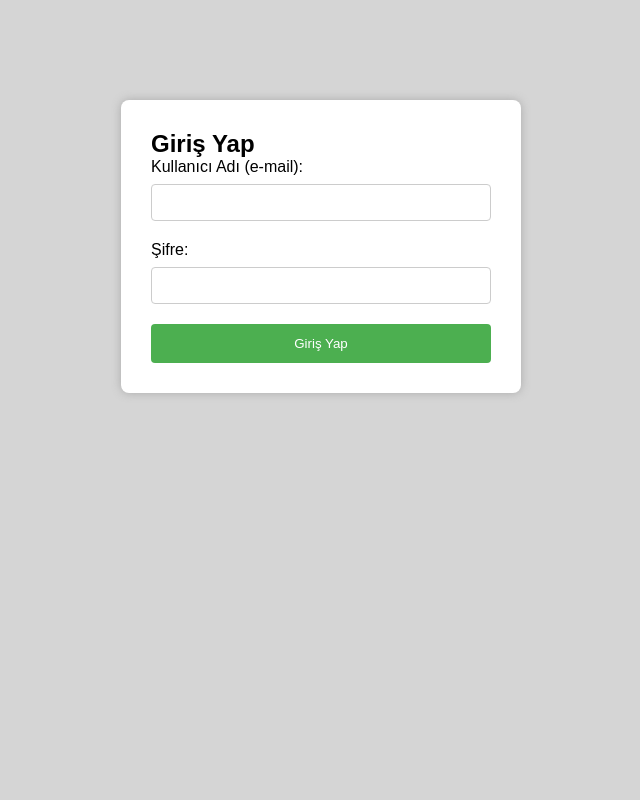
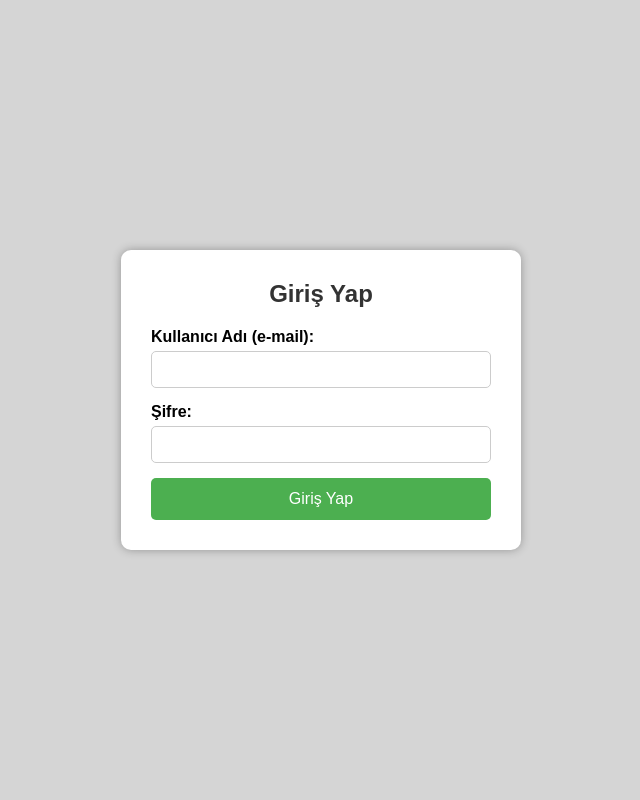
Before and after one commit to NihatKocukoglu/web-technologies-project, a PHP site: page /Login.php in a window 1280 px wide. Shown: the whole page, without its empty margins (319-959 px from the left). Run offline with PHP 8.4, Linux system fonts and the light colour scheme.

Commit message:
Add files via upload

```diff
--- a/Web Proje/Login.php
+++ b/Web Proje/Login.php
@@ -1,30 +1,21 @@
 <?php
-// Hata mesajını tutacak değişken
 $hata = "";
-
-// Giriş başarılı olup olmadığını tutar
 $girisBasarili = false;
 
-// Form gönderildiğinde çalışır
 if ($_SERVER["REQUEST_METHOD"] == "POST") {
-    // Doğru e-posta ve şifreyi tanımla
     $dogru_email = "b221210054@sakarya.edu.tr";
     $dogru_sifre = "b221210054";
 
-    // Kullanıcıdan gelen verileri al ve boşluklarını temizle
     $email = trim($_POST["email"]);
     $sifre = trim($_POST["password"]);
 
-    // Giriş bilgileri kontrolü
     if (empty($email) || empty($sifre)) {
         $hata = "Kullanıcı adı ve şifre boş bırakılamaz.";
     } elseif (!filter_var($email, FILTER_VALIDATE_EMAIL)) {
         $hata = "Geçerli bir e-posta adresi giriniz.";
     } elseif ($email === $dogru_email && $sifre === $dogru_sifre) {
-        // Giriş başarılı
         $girisBasarili = true;
     } else {
-        // Bilgiler yanlış
         $hata = "Kullanıcı adı veya şifre hatalı.";
     }
 }
@@ -35,77 +26,38 @@ if ($_SERVER["REQUEST_METHOD"] == "POST") {
 <head>
     <meta charset="UTF-8">
     <title>Login</title>
+    <link rel="stylesheet" href="style.css">
+    <meta name="viewport" content="width=device-width, initial-scale=1.0">
 
-    <!-- Ortak CSS dosyasına bağlantı -->
-    <link rel="stylesheet" href="style.css">
-
-    <!-- Login sayfasına özel bazı stiller -->
-    <style>
-        .login-container {
-            max-width: 400px;
-            margin: 100px auto;
-            background: white;
-            padding: 30px;
-            border-radius: 8px;
-            box-shadow: 0 0 10px #aaa;
-        }
-
-        .login-container input[type="text"],
-        .login-container input[type="password"] {
-            width: 100%;
-            padding: 10px;
-            margin: 8px 0 20px;
-            border: 1px solid #ccc;
-            border-radius: 4px;
-        }
-
-        .login-container input[type="submit"] {
-            background-color: #4CAF50;
-            color: white;
-            padding: 12px;
-            border: none;
-            width: 100%;
-            border-radius: 4px;
-            cursor: pointer;
-        }
-
-        .hata {
-            color: red;
-            margin-bottom: 10px;
-        }
-
-        .basarili {
-            color: green;
-        }
-    </style>
 </head>
 <body>
 
-<!-- Login formunu saran kutu -->
-<div class="login-container">
+<div class="login-wrapper">
+    <div class="login-box">
 
-    <?php if ($girisBasarili): ?>
-        <!-- Giriş başarılıysa kullanıcıya mesaj -->
-        <h2 class="basarili">Hoşgeldiniz, <?php echo explode('@', $email)[0]; ?>!</h2>
+        <?php if ($girisBasarili): ?>
+            <h2>Hoşgeldiniz, <?php echo explode('@', $email)[0]; ?>!</h2>
+            <div class="buttons">
+                <a href="index.html">
+                    <button>Ana Sayfaya Git</button>
+                </a>
+            </div>
+        <?php else: ?>
+            <h2>Giriş Yap</h2>
+            <?php if (!empty($hata)) echo "<div class='error'>$hata</div>"; ?>
 
-    <?php else: ?>
-        <!-- Giriş formu -->
-        <h2>Giriş Yap</h2>
+            <form method="post">
+                <label for="email">Kullanıcı Adı (e-mail):</label>
+                <input type="text" id="email" name="email" value="<?php echo htmlspecialchars($email ?? '') ?>">
 
-        <!-- Hata varsa göster -->
-        <?php if (!empty($hata)) echo "<div class='hata'>$hata</div>"; ?>
+                <label for="password">Şifre:</label>
+                <input type="password" id="password" name="password">
 
-        <!-- Form -->
-        <form method="post" action="">
-            <label for="email">Kullanıcı Adı (e-mail):</label>
-            <input type="text" name="email" id="email" value="<?php echo htmlspecialchars($email ?? '') ?>">
+                <input type="submit" value="Giriş Yap">
+            </form>
+        <?php endif; ?>
 
-            <label for="password">Şifre:</label>
-            <input type="password" name="password" id="password">
-
-            <input type="submit" value="Giriş Yap">
-        </form>
-    <?php endif; ?>
+    </div>
 </div>
 
 </body>
--- a/Web Proje/ilgi_alanlarım.html
+++ b/Web Proje/ilgi_alanlarım.html
@@ -4,6 +4,7 @@
     <meta charset="UTF-8">
     <title>İlgi Alanlarım - Filmler</title>
     <link rel="stylesheet" href="style.css">
+    <meta name="viewport" content="width=device-width, initial-scale=1.0">
 </head>
 <body>
 
--- a/Web Proje/style.css
+++ b/Web Proje/style.css
@@ -227,3 +227,93 @@ body {
     padding: 0 10px 10px;
     color: #333;
 }
+
+
+
+
+.login-wrapper {
+    display: flex;
+    justify-content: center;
+    align-items: center;
+    min-height: 100vh;
+    background-color: #d5d5d5;
+    padding: 20px;
+}
+
+.login-box {
+    background-color: white;
+    padding: 30px;
+    border-radius: 10px;
+    box-shadow: 0px 0px 10px rgba(0,0,0,0.3);
+    max-width: 400px;
+    width: 100%;
+}
+
+.login-box h2 {
+    text-align: center;
+    margin-bottom: 20px;
+    color: #333;
+}
+
+.login-box label {
+    display: block;
+    margin-bottom: 5px;
+    font-weight: bold;
+}
+
+.login-box input[type="text"],
+.login-box input[type="password"] {
+    width: 100%;
+    padding: 10px;
+    margin-bottom: 15px;
+    border: 1px solid #ccc;
+    border-radius: 5px;
+}
+
+.login-box input[type="submit"] {
+    width: 100%;
+    padding: 12px;
+    background-color: #4CAF50;
+    color: white;
+    border: none;
+    font-size: 16px;
+    border-radius: 5px;
+    cursor: pointer;
+}
+
+.login-box input[type="submit"]:hover {
+    background-color: #45a049;
+}
+
+.error {
+    color: red;
+    background-color: #ffe5e5;
+    border: 1px solid red;
+    padding: 10px;
+    border-radius: 5px;
+    margin-bottom: 15px;
+}
+
+.buttons {
+    display: flex;
+    justify-content: center;
+    margin-top: 20px;
+}
+
+
+/* Responsive */
+@media screen and (max-width: 480px) {
+    .login-box {
+        padding: 20px;
+    }
+
+    .login-box h2 {
+        font-size: 22px;
+    }
+
+    .login-box input[type="submit"],
+    .buttons button {
+        font-size: 14px;
+        padding: 10px;
+    }
+}
```
Also changed, not shown: Web Proje/ilgi.js (+15 -5 lines), 1 other file.
